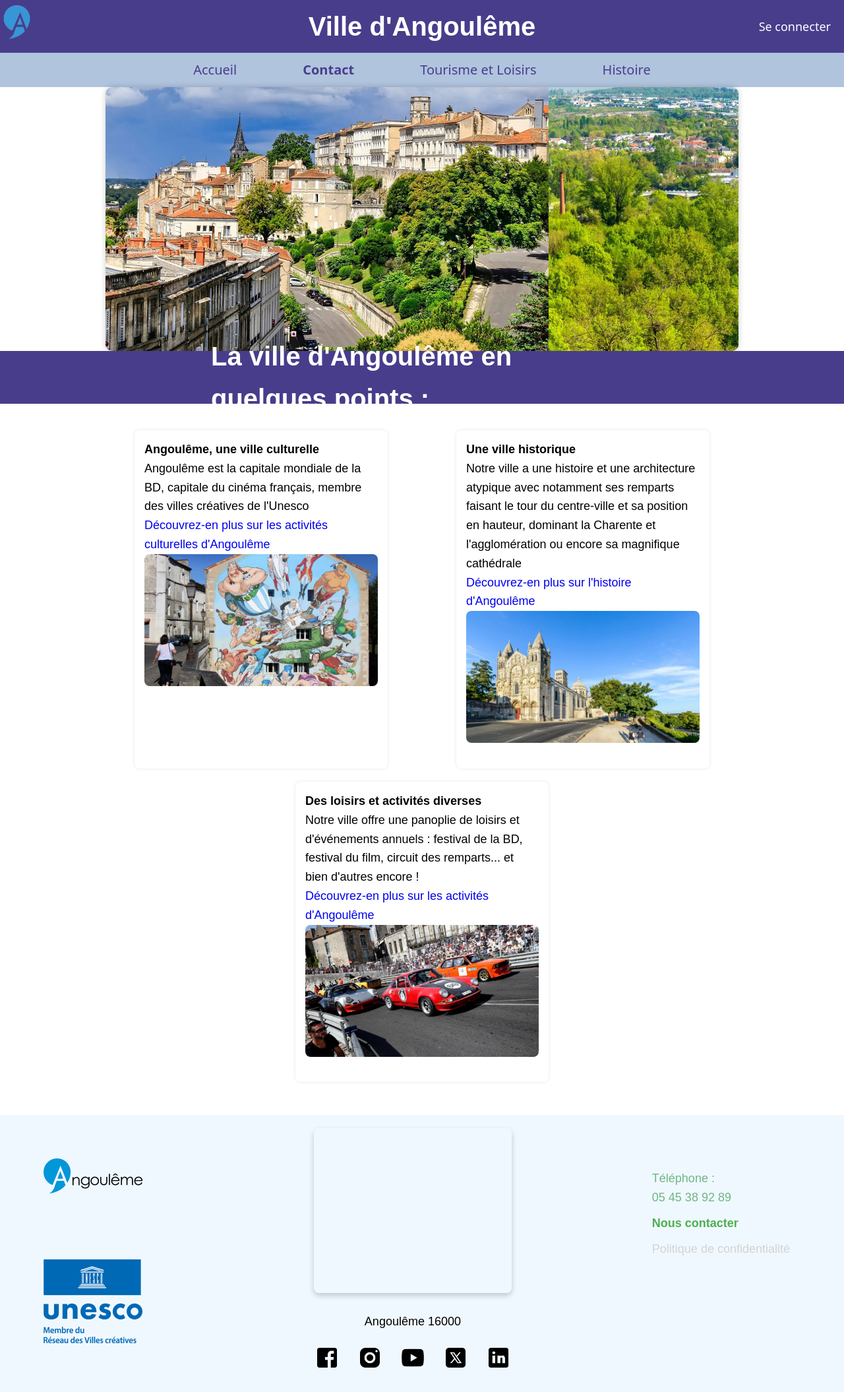
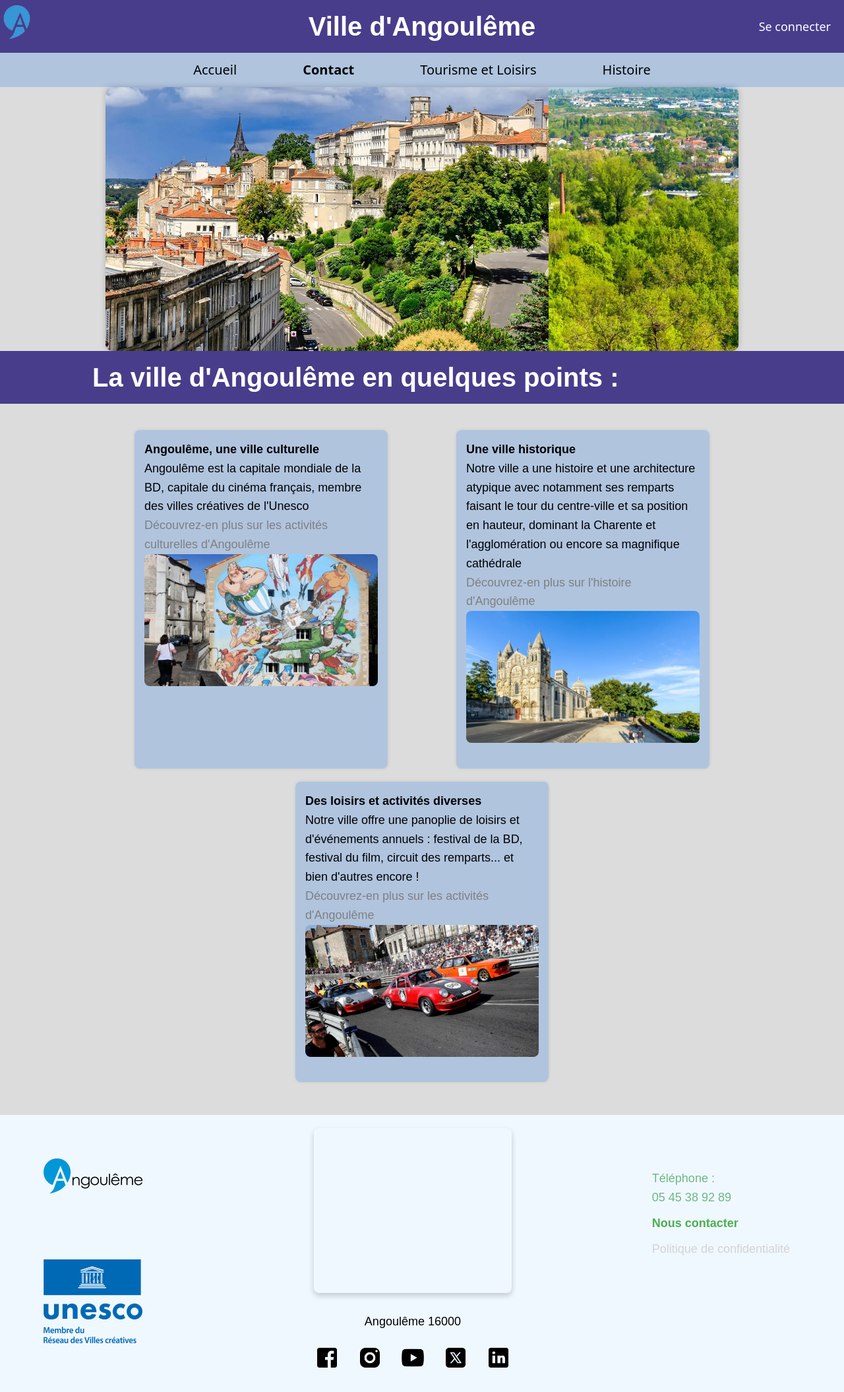
Before and after one commit to NohanM1008/Projet-web-semestre-1-site-angoul-me, a PHP site: page / in a window 1280 px wide. Shown: the whole page at 66% size. Run offline with PHP 8.4, Linux system fonts and the light colour scheme; grey boxes are pictures that could not be loaded.

Commit message:
sauegarde mode sombre (loisirs, accueil et header)

```diff
--- a/css/accueil.css
+++ b/css/accueil.css
@@ -7,10 +7,27 @@
     margin: 0;
     padding: 0;
 }
+:root{
+    --background-color: darkslateblue;
+    --background-color2: lightsteelblue;
+    --text-color: white;
+    --text-color2: black;
+    --background-color3: gainsboro;
+}
+
+@media (prefers-color-scheme: dark) { /* Ce media permet de détecter si l'utilisateur du site est en mode sombre ou non, s'il est en mode sombre, les variables de couleurs changeront avvec celles qui sont définies ci-dessous */
+    :root {
+        --background-color: #1F1F1F; /* Définition de variables pour le mode sombre, ici de la couleur de fond de la page */
+        --background-color2: #2F2F2F; /* Couleur de fond des encadrés */
+        --text-color: #d4edda; /* Couleur du texte */
+        --text-color2: #ffffff;
+        --background-color3: #313338;
+    }
+}
 
 body {
-    background-color: var(--grisclair);
-    color: var(--noir);
+    background-color: var(--background-color3);
+    color: var(--text-color3);
     line-height: 1.6;
 }
 
@@ -63,15 +80,19 @@ section article img {
     border-radius: 8px;
     margin-bottom: 15px;
 }
-
+section article a {
+    text-decoration: none;
+    color: grey;
+}
 section article {
     width: 30%;
-    background-color: var(--grisclair);
     margin-bottom: 20px;
     padding: 15px;
     border-radius: 8px;
     box-shadow: 0 0 5px rgba(0, 0, 0, 0.1);
     transition: transform 0.3s ease;
+    background-color: var(--background-color2);
+    color: var(--text-color2) !important;
 }
 
 section article:hover {
@@ -119,3 +140,6 @@ section article:hover {
 .conteneur2{
     margin-right: 100px;
 }
+.ville{
+    width: 1000px;
+}
--- a/css/contact.css
+++ b/css/contact.css
@@ -18,6 +18,7 @@
     width: 100%; /* Prend toute la largeur disponible */
     height: auto; /* Laisse la hauteur s'ajuster automatiquement en fonction du contenu */
     margin: 0 auto; /* Centre l'encadré horizontalement */
+    margin-top: 30px;
     padding: 20px; /* Ajoute un espacement intérieur de 20px */
     border: 1px solid #ddd; /* Ajoute une bordure grise claire autour de l'encadré */
     border-radius: 8px; /* Arrondit les coins de la bordure */
--- a/css/header.css
+++ b/css/header.css
@@ -1,15 +1,25 @@
 :root {
-    --bleufonce: darkslateblue;
-    --bleuclair: lightsteelblue;
-    --blanc: white;
-    --gris: gainsboro;
-    --noir: black;
+    --background-color: darkslateblue;
+    --background-color2: lightsteelblue;
+    --text-color: white;
+    --text-color2: black;
+    --background-color3: gainsboro;
+}
+
+@media (prefers-color-scheme: dark) { /* Ce media permet de détecter si l'utilisateur du site est en mode sombre ou non, s'il est en mode sombre, les variables de couleurs changeront avvec celles qui sont définies ci-dessous */
+    :root {
+        --background-color: #1F1F1F; /* Définition de variables pour le mode sombre, ici de la couleur de fond de la page */
+        --background-color2: #2F2F2F; /* Couleur de fond des encadrés */
+        --text-color: #d4edda; /* Couleur du texte */
+        --text-color2: #ffffff;
+        --background-color3: #313338;
+    }
 }
 
 header {
-    background-color: var(--bleufonce);
+    background-color: var(--background-color);
     height: 80px;
-    color: var(--blanc);
+    color: var(--text-color);
     display: flex;
     align-items: center;
     padding: 10px 20px;
@@ -41,7 +51,7 @@ header a {
 }
 
 nav {
-    background-color: var(--bleuclair);
+    background-color: var(--background-color2);
     padding: 10px;
     display: flex;
     justify-content: center;
@@ -49,7 +59,7 @@ nav {
 
 nav h1 {
     font-size: 22px;
-    color: var(--bleufonce);
+    color: var(--background-color);
     margin-right: 20px;
 }
 
@@ -64,7 +74,7 @@ nav ol li {
 }
 
 nav ol li a {
-    color: var(--bleufonce);
+    color: var(--text-color2);
     font-size: 20px;
     font-family:system-ui, -apple-system, BlinkMacSystemFont, 'Segoe UI', Roboto, Oxygen, Ubuntu, Cantarell, 'Open Sans', 'Helvetica Neue', sans-serif;
 }
```
Also changed, not shown: css/loisirs.css (+26 -12 lines).
